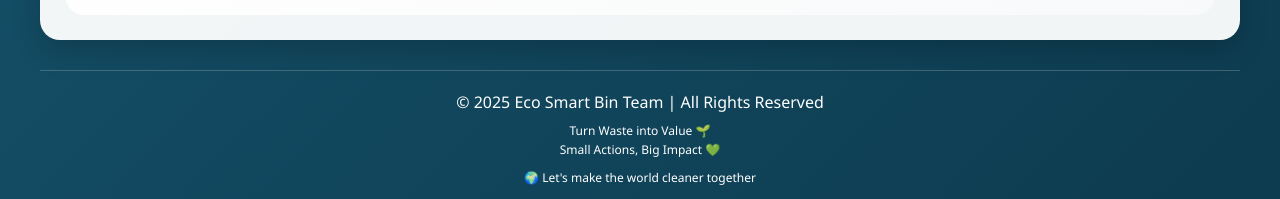
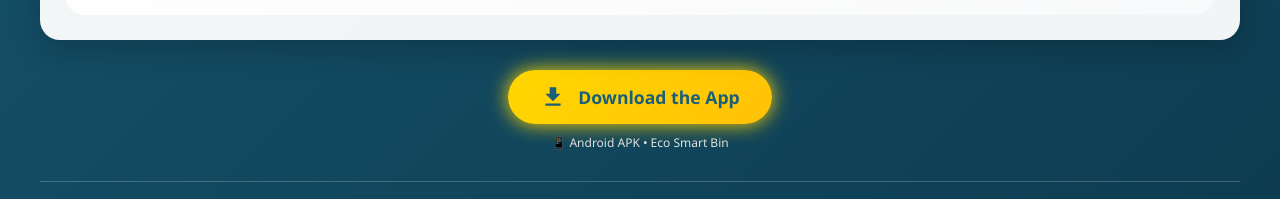
Before and after one commit to a7medhisham/https-eclectic-kataifi-3be38a, a plain HTML site: page index.html in a window 1280 px wide. Shown: the part 1520-1719 px from the top of the page. Drawn offline with Linux system fonts and the light colour scheme.

Commit message:
Add files via upload

```diff
--- a/index.html
+++ b/index.html
@@ -544,6 +544,45 @@
             border-radius: 20px;
             backdrop-filter: blur(4px);
         }
+        .download-section {
+            text-align: center;
+            margin: 30px 0 10px;
+            animation: fadeInUp 0.8s ease-out;
+        }
+
+        .download-btn {
+            display: inline-flex;
+            align-items: center;
+            gap: 12px;
+            background: linear-gradient(135deg, #ffd700, #ffc107);
+            color: #1a5f7a;
+            text-decoration: none;
+            font-weight: bold;
+            font-size: 1.1rem;
+            padding: 14px 32px;
+            border-radius: 50px;
+            box-shadow: 0 8px 25px rgba(0,0,0,0.3);
+            transition: all 0.3s ease;
+            animation: pulse 2s infinite;
+        }
+
+            .download-btn:hover {
+                transform: translateY(-5px) scale(1.05);
+                background: #fff;
+                box-shadow: 0 15px 35px rgba(0,0,0,0.4);
+            }
+
+            .download-btn svg {
+                width: 26px;
+                height: 26px;
+                fill: currentColor;
+            }
+
+        .download-hint {
+            color: #e0e0e0;
+            font-size: 12px;
+            margin-top: 10px;
+        }
     </style>
 </head>
 
@@ -678,7 +717,16 @@
                 </div>
             </div>
         </div>
-
+        <!-- Download App -->
+        <div class="download-section">
+            <a href="app-release.apk" download class="download-btn">
+                <svg viewBox="0 0 24 24" aria-hidden="true">
+                    <path d="M5 20h14v-2H5v2zM19 9h-4V3H9v6H5l7 7 7-7z" />
+                </svg>
+                Download the App
+            </a>
+            <p class="download-hint">📱 Android APK • Eco Smart Bin</p>
+        </div>
         <!-- Footer -->
         <div class="footer">
             <p>© 2025 Eco Smart Bin Team | All Rights Reserved</p>
```
